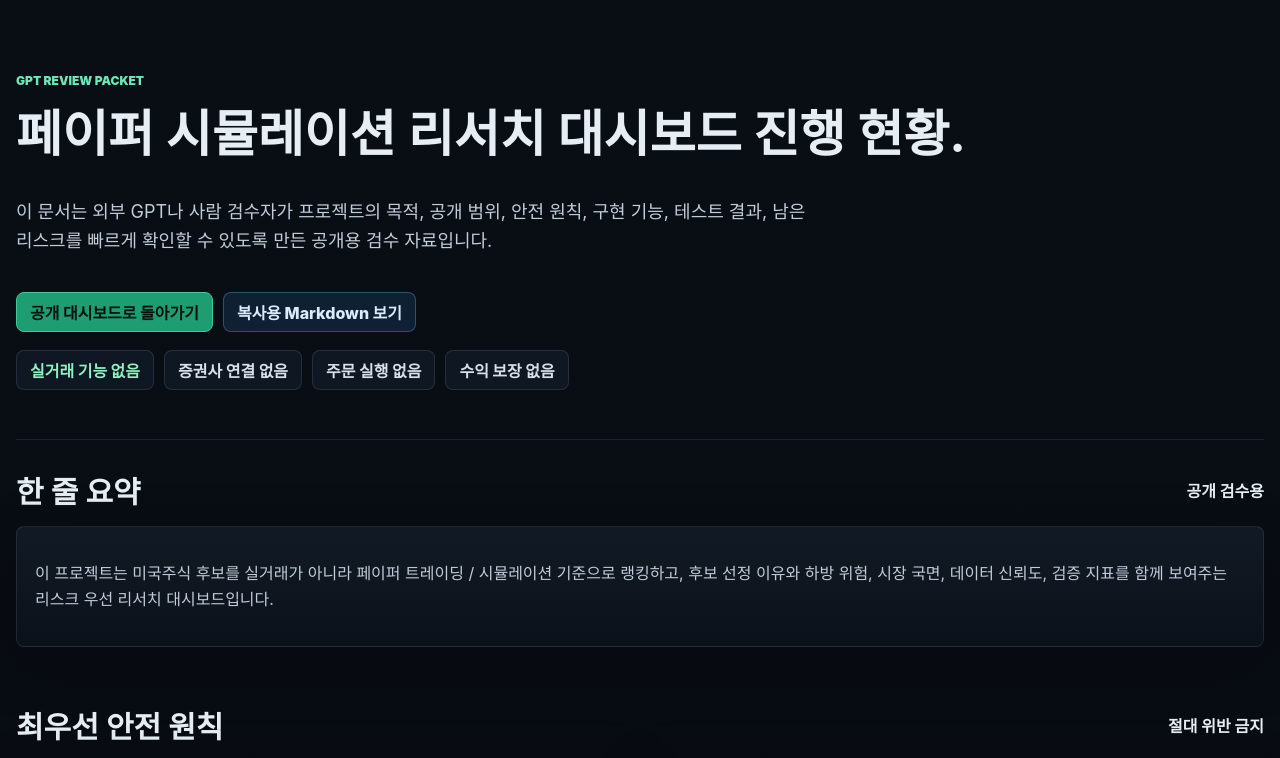
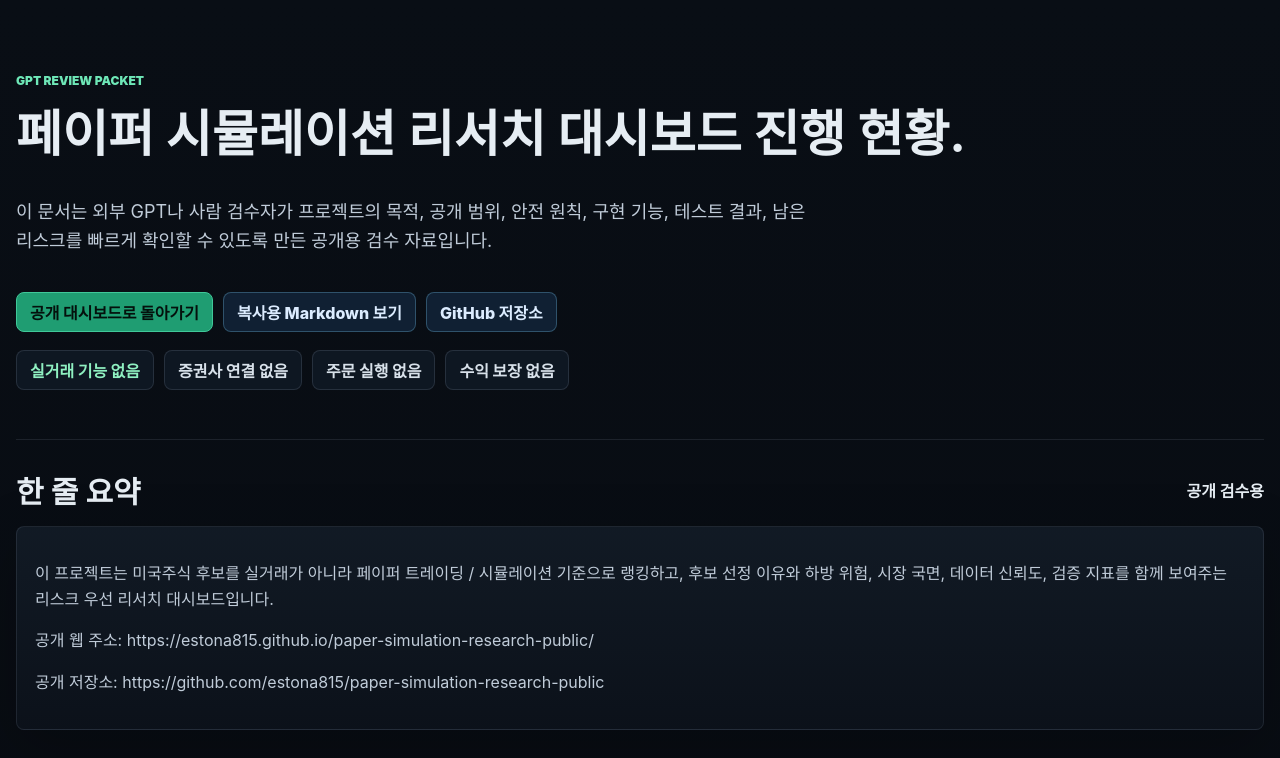
Before and after one commit to estona815/paper-simulation-research-public, a plain HTML site: page review.html in a window 1280 px wide. Shown: the top 758 px of the page. Drawn offline with Linux system fonts and the light colour scheme.

Commit message:
Add public review packet links

```diff
--- a/review.html
+++ b/review.html
@@ -19,6 +19,7 @@
         <div class="hero-actions">
           <a class="button primary" href="./index.html">공개 대시보드로 돌아가기</a>
           <a class="button secondary" href="./gpt_review_packet.md">복사용 Markdown 보기</a>
+          <a class="button secondary" href="https://github.com/estona815/paper-simulation-research-public">GitHub 저장소</a>
         </div>
         <div class="pill-row">
           <span class="pill safe">실거래 기능 없음</span>
@@ -38,6 +39,12 @@
             이 프로젝트는 미국주식 후보를 실거래가 아니라 페이퍼 트레이딩 / 시뮬레이션 기준으로 랭킹하고,
             후보 선정 이유와 하방 위험, 시장 국면, 데이터 신뢰도, 검증 지표를 함께 보여주는 리스크 우선
             리서치 대시보드입니다.
+          </p>
+          <p>
+            공개 웹 주소: <a href="https://estona815.github.io/paper-simulation-research-public/">https://estona815.github.io/paper-simulation-research-public/</a>
+          </p>
+          <p>
+            공개 저장소: <a href="https://github.com/estona815/paper-simulation-research-public">https://github.com/estona815/paper-simulation-research-public</a>
           </p>
         </article>
       </section>
```
Also changed, not shown: 2 other files.
